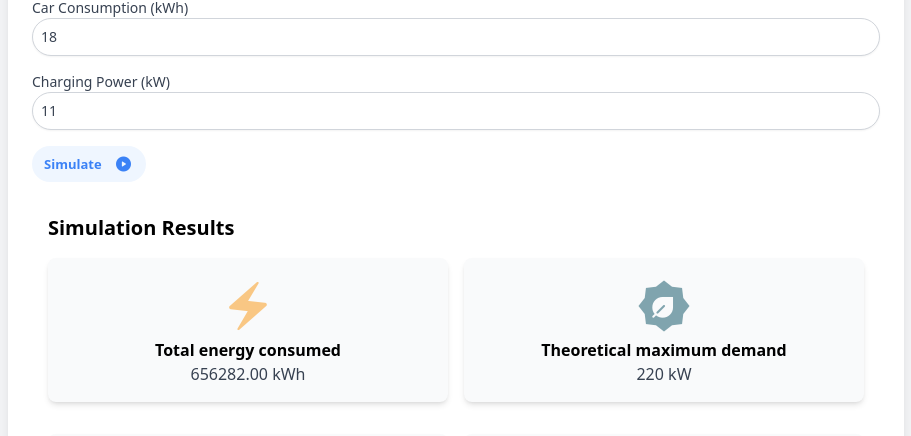
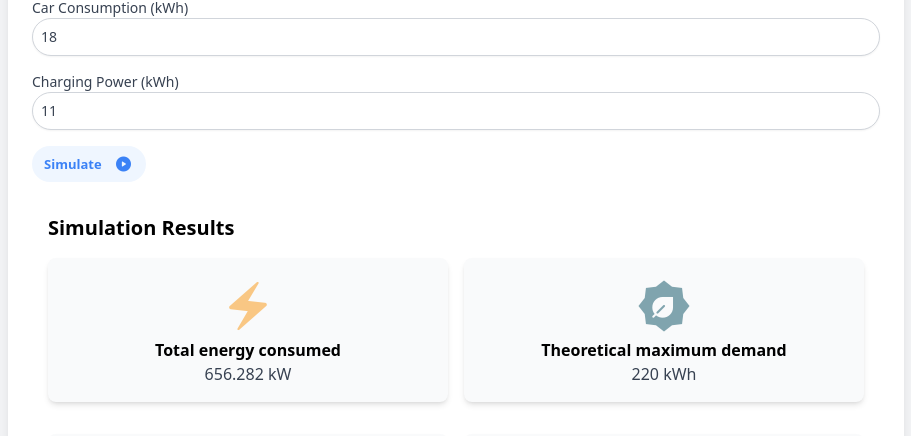
Before and after one commit to victorhsantiago/ev-chargepoint-sim, a React (Vite) app: page / in a window 1280 px wide. Both pictures are taken after a click on the button "Simulate". Shown: the part 339-775 px from the top of the page, without its empty margins (184-1095 px from the left). Built offline with nearby package versions, Linux system fonts and the light colour scheme.

Commit message:
feat: add formatNumber utility and update simulation results display

```diff
--- a/src/App.tsx
+++ b/src/App.tsx
@@ -67,7 +67,7 @@ function App() {
             />
 
             <InputNumber
-              label="Charging Power (kW)"
+              label="Charging Power (kWh)"
               value={chargingPower}
               onChange={(e) => setChargingPower(Number(e.target.value))}
             />
--- a/src/components/SimulationResults/index.tsx
+++ b/src/components/SimulationResults/index.tsx
@@ -1,5 +1,6 @@
 import { SimulationResult } from '@/models';
 import BaseIcon from '../BaseIcon';
+import formatNumber from '@/utils/formatNumber';
 
 type Props = {
   simulationResult: SimulationResult;
@@ -9,25 +10,25 @@ function SimulationResults({ simulationResult }: Props) {
   const tableData = [
     {
       label: 'Total energy consumed',
-      value: `${simulationResult.totalEnergyConsumed.toFixed(2)} kWh`,
+      value: `${formatNumber(simulationResult.totalEnergyConsumed)} kW`,
       icon: 'electric_bolt',
       iconHexColor: '#F9C784',
     },
     {
       label: 'Theoretical maximum demand',
-      value: `${simulationResult.theoreticalMaxDemand} kW`,
+      value: `${simulationResult.theoreticalMaxDemand} kWh`,
       icon: 'energy_program_saving',
       iconHexColor: '#80A4AE',
     },
     {
       label: 'Actual maximum demand',
-      value: `${simulationResult.maxActualDemand.toFixed(2)} kW`,
+      value: `${formatNumber(simulationResult.maxActualDemand)} kWh`,
       icon: 'energy_program_time_used',
       iconHexColor: '#9DC384',
     },
     {
       label: 'Concurrency factor',
-      value: `${(simulationResult.concurrencyFactor * 100).toFixed(2)}%`,
+      value: `${formatNumber(simulationResult.concurrencyFactor * 100)}%`,
       icon: 'pie_chart',
       iconHexColor: '#789DE5',
     },
--- /dev/null
+++ b/src/utils/formatNumber.ts
@@ -0,0 +1,9 @@
+export default function formatNumber(
+  number: number,
+  locale = 'de-DE',
+  maximumFractionDigits = 2
+): string {
+  return Intl.NumberFormat(locale, {
+    maximumFractionDigits,
+  }).format(number);
+}
```
Also changed, not shown: 7 other files (tests, documents, lock files or other folders).
